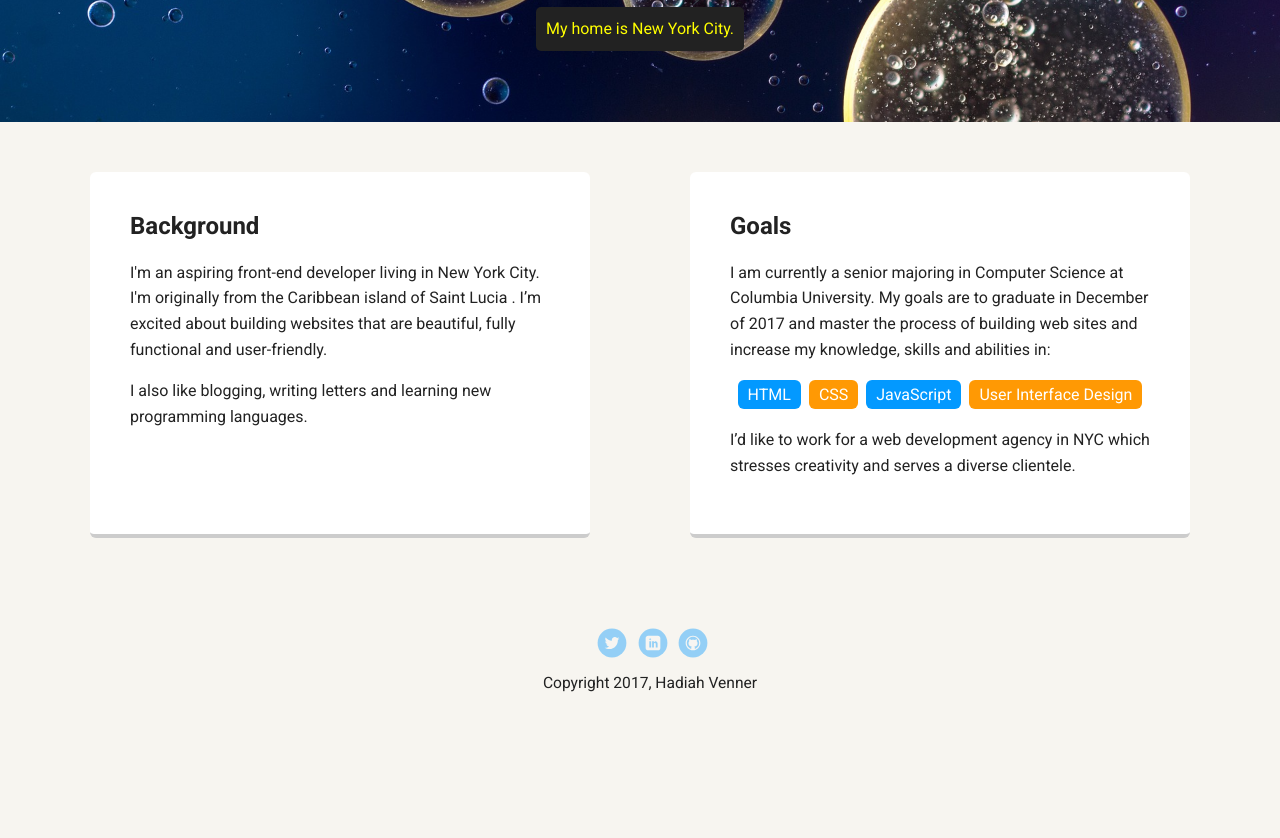
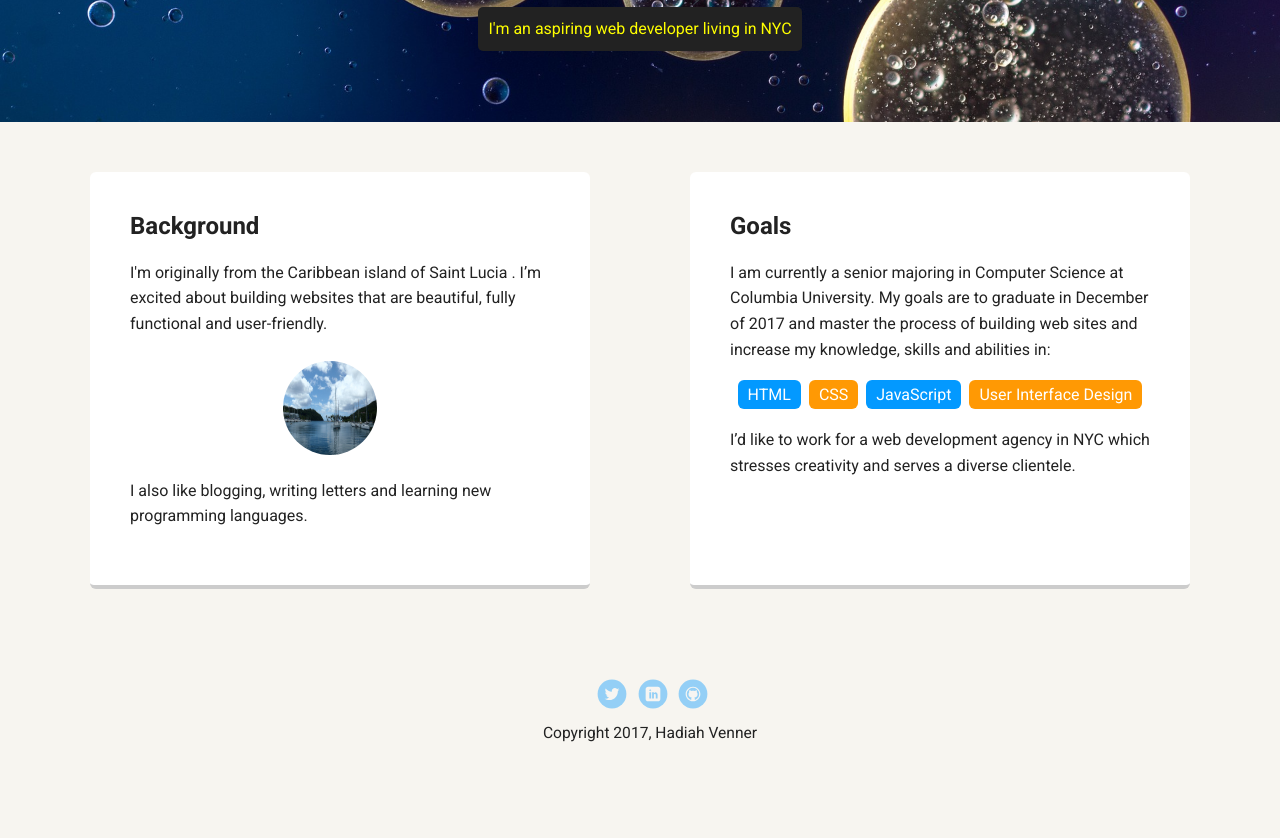
Before and after one commit to hkvenner/personal-profile-page, a plain HTML site: page index.html in a window 1280 px wide. Shown: the part 348-1186 px from the top of the page. Before the commit the page ends 1136 px from the top, so only its background shows below. Drawn offline with Linux system fonts and the light colour scheme; a web font is replaced by a local one.

Commit message:
Uploaded photo of Saint Lucia to index.html

```diff
--- a/index.html
+++ b/index.html
@@ -19,16 +19,16 @@
     <header>
       <img src="images/resizedpic.jpg" alt="Picture of Hadiah Venner" class="profile-image">
       <h1 class="tag name">Hello, I’m Hadiah.</h1>
-      <p class="tag location">My home is New York City.</p>
+      <p class="tag location">I'm an aspiring web developer living in NYC</p>
     </header>
 
     <main class="flex">
       <div class="card">
-        <h2>Background</h2>
-        <p>I'm an aspiring front-end developer living in New York City.
-          I'm originally from the Caribbean island of Saint Lucia . I’m excited
+        <h2 class = "background">Background</h2>
+        <p>I'm originally from the Caribbean island of Saint Lucia . I’m excited
            about building websites that are beautiful, fully functional and
            user-friendly.</p>
+        <img src="images/slu.jpg" alt="Picture of St. Lucia" class = "slu-image">
         <p>I also like blogging, writing letters and learning new programming
            languages.</p>
       </div>
--- a/styles.css
+++ b/styles.css
@@ -70,11 +70,20 @@ header .profile-image {
   width: 150px;
   height: 150px;
   border-radius: 50%;
-  border: 3px solid white;
+  border: 3px solid black;
   transition: all .5s;
 }
 header .profile-image:hover {
   transform: scale(1.2) rotate(5deg);
+}
+.slu-image{
+  margin-top: 5px;
+  margin-left: 150px;
+  width: 100px;
+  height: 100px;
+  border-radius: 50%;
+  border: 3px solid white;
+  transition: all .5s;
 }
 .tag {
   background-color: #efefef;
@@ -209,11 +218,6 @@ a.social:hover {
     max-width: 1200px;
     padding: 0 30px;
   }
-  /*selected nav link
-  nav a.selected, nav a:hover{
-    color: #ff7e5f;
-  }*/
-
 
   main {
     padding-top: 20px;
```
Also changed, not shown: contact.html (+1 -1 lines), images/slu.jpg (added).
